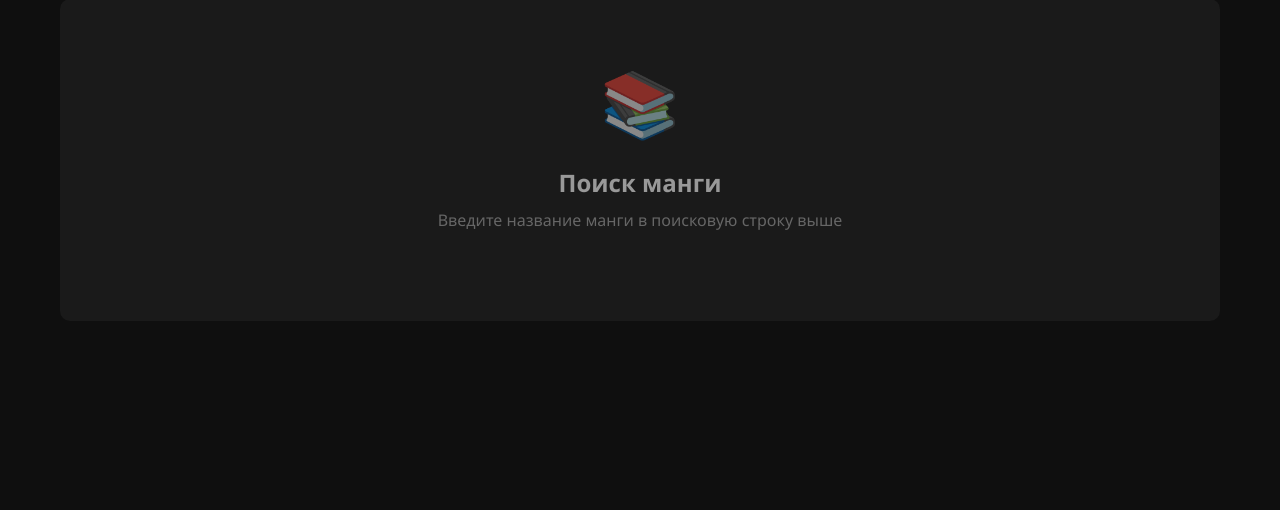
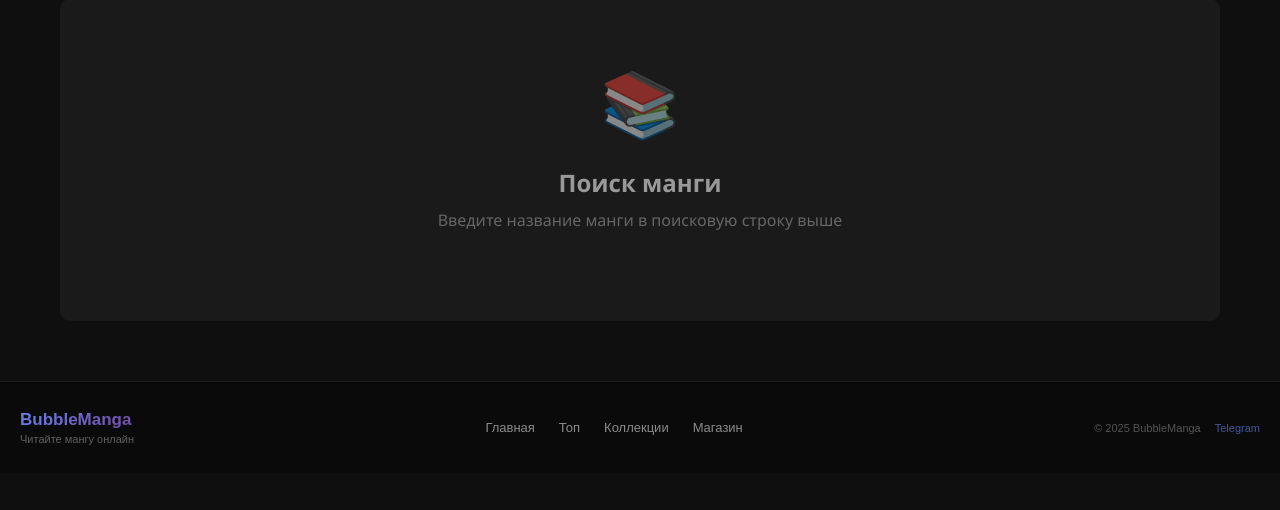
Before and after one commit to petr14/bublemanga, a Flask app: page /search in a window 1280 px wide. Shown: the part 252-762 px from the top of the page. Run offline with Flask 3, Linux system fonts and the light colour scheme; some libraries are stand-ins or nearby versions.

Commit message:
index.html

```diff
--- a/templates/collection_detail.html
+++ b/templates/collection_detail.html
@@ -290,5 +290,7 @@ async function toggleLike() {
   btn.disabled = false;
 }
 </script>
+
+{%- include 'footer.html' %}
 </body>
 </html>
--- a/templates/collections_top.html
+++ b/templates/collections_top.html
@@ -266,5 +266,7 @@ async function toggleLike(collId, btn) {
   btn.disabled = false;
 }
 </script>
+
+{%- include 'footer.html' %}
 </body>
 </html>
--- /dev/null
+++ b/templates/footer.html
@@ -0,0 +1,90 @@
+{# ═══ Общий футер BubbleManga ════════════════════════════════════════════════ #}
+<style>
+.g-footer {
+  background: rgba(10, 10, 10, 0.9);
+  border-top: 1px solid rgba(255, 255, 255, 0.07);
+  margin-top: 40px;
+  padding: 28px 20px;
+}
+.g-footer-inner {
+  max-width: 1400px;
+  margin: 0 auto;
+  display: flex;
+  align-items: center;
+  justify-content: space-between;
+  flex-wrap: wrap;
+  gap: 16px;
+}
+.g-footer-brand { display: flex; flex-direction: column; gap: 3px; }
+.g-footer-logo {
+  font-size: 17px;
+  font-weight: 800;
+  background: linear-gradient(135deg, #667eea, #764ba2);
+  -webkit-background-clip: text;
+  -webkit-text-fill-color: transparent;
+  background-clip: text;
+  text-decoration: none;
+  font-family: 'Poppins', sans-serif;
+}
+.g-footer-tagline {
+  font-size: 11px;
+  color: rgba(255, 255, 255, 0.35);
+  font-family: 'Poppins', sans-serif;
+}
+.g-footer-nav {
+  display: flex;
+  gap: 2px;
+  flex-wrap: wrap;
+}
+.g-footer-nav a {
+  padding: 5px 11px;
+  border-radius: 7px;
+  color: rgba(244, 244, 245, 0.55);
+  text-decoration: none;
+  font-size: 13px;
+  font-weight: 500;
+  transition: all .17s;
+  font-family: 'Poppins', sans-serif;
+}
+.g-footer-nav a:hover {
+  background: rgba(255, 255, 255, 0.06);
+  color: #f4f4f5;
+}
+.g-footer-copy {
+  font-size: 11px;
+  color: rgba(255, 255, 255, 0.3);
+  display: flex;
+  align-items: center;
+  gap: 14px;
+  font-family: 'Poppins', sans-serif;
+}
+.g-footer-copy a {
+  color: rgba(102, 126, 234, 0.65);
+  text-decoration: none;
+  transition: color .17s;
+}
+.g-footer-copy a:hover { color: #818cf8; }
+@media (max-width: 600px) {
+  .g-footer-inner { flex-direction: column; align-items: flex-start; gap: 12px; }
+  .g-footer-nav { gap: 0; }
+}
+</style>
+
+<footer class="g-footer">
+  <div class="g-footer-inner">
+    <div class="g-footer-brand">
+      <a href="/" class="g-footer-logo">BubbleManga</a>
+      <p class="g-footer-tagline">Читайте мангу онлайн</p>
+    </div>
+    <nav class="g-footer-nav">
+      <a href="/">Главная</a>
+      <a href="/top">Топ</a>
+      <a href="/collections/top">Коллекции</a>
+      <a href="/shop">Магазин</a>
+    </nav>
+    <div class="g-footer-copy">
+      <span>© 2025 BubbleManga</span>
+      <a href="https://t.me/hookah_p_bot" target="_blank">Telegram</a>
+    </div>
+  </div>
+</footer>
--- a/templates/manga_detail.html
+++ b/templates/manga_detail.html
@@ -1946,5 +1946,7 @@
             loadComments();
         })();
     </script>
+
+{%- include 'footer.html' %}
 </body>
 </html>
--- a/templates/profile.html
+++ b/templates/profile.html
@@ -1140,5 +1140,7 @@
         return `<div class="empty-state"><div class="empty-icon">${icon}</div><div style="font-weight:700;margin-bottom:4px">${title}</div>${sub?`<div style="font-size:13px">${sub}</div>`:''}</div>`;
     }
 </script>
+
+{%- include 'footer.html' %}
 </body>
 </html>
--- a/templates/search.html
+++ b/templates/search.html
@@ -676,5 +676,7 @@
 
 })();
 </script>
+
+{%- include 'footer.html' %}
 </body>
 </html>
--- a/templates/shop.html
+++ b/templates/shop.html
@@ -657,5 +657,7 @@ function ShopPage(){
 
 createRoot(document.getElementById('shop-root')).render(h(ShopPage));
 </script>
+
+{%- include 'footer.html' %}
 </body>
 </html>
--- a/templates/top.html
+++ b/templates/top.html
@@ -262,5 +262,7 @@ function TopPage(){
 
 createRoot(document.getElementById('top-root')).render(h(TopPage));
 </script>
+
+{%- include 'footer.html' %}
 </body>
 </html>
```
Also changed, not shown: templates/index.html (+29 -67 lines).
